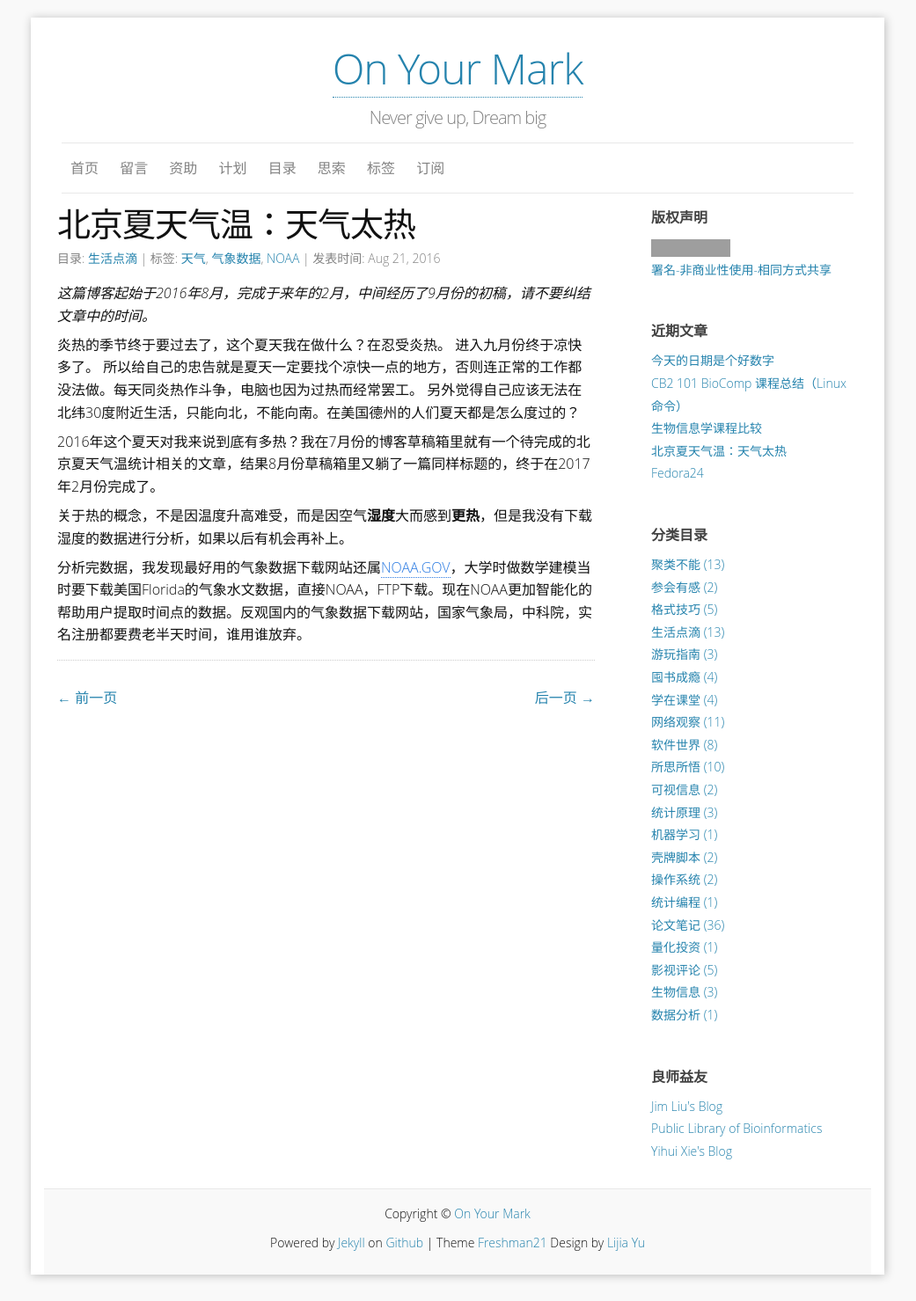
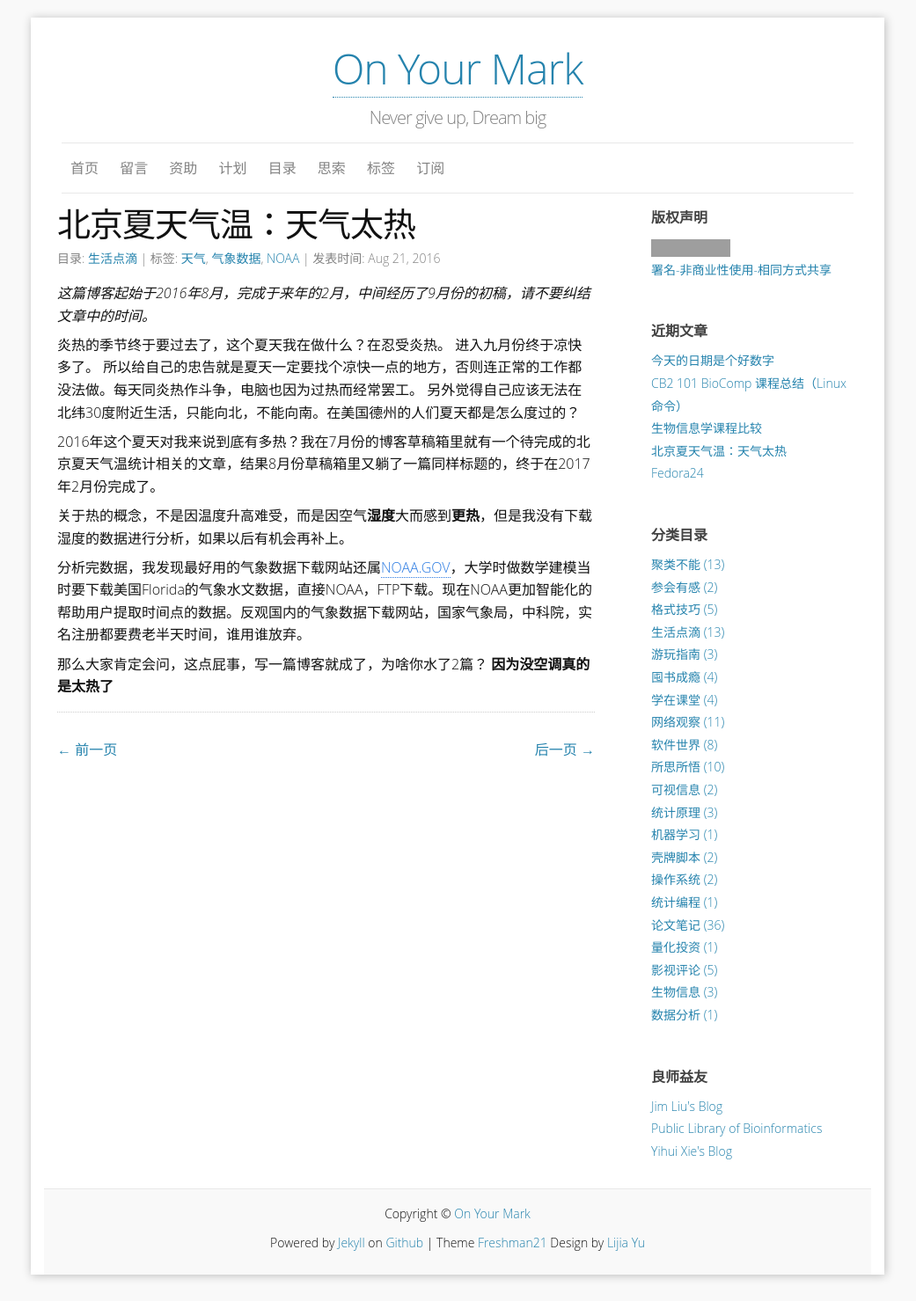
Before and after one commit to yulijia/cn, a Jekyll site: the page built from _posts/2016-08-21-weather-in-Beijing-II.md, in a window 1280 px wide. Shown: the whole page at 88% size, without its empty margins (120-1161 px from the left). Built offline with Jekyll 4.4.1, drawn with Linux system fonts in a browser that asks for light colours; some web fonts are replaced; comment, search, counter and statistics services are not loaded; grey boxes are pictures that could not be loaded.

Commit message:
update(content): ture story about my feeling

```diff
--- a/_posts/2016-08-21-weather-in-Beijing-II.md
+++ b/_posts/2016-08-21-weather-in-Beijing-II.md
@@ -22,3 +22,6 @@ tags:
 关于热的概念，不是因温度升高难受，而是因空气**湿度**大而感到**更热**，但是我没有下载湿度的数据进行分析，如果以后有机会再补上。
 
 分析完数据，我发现最好用的气象数据下载网站还属[NOAA.GOV](https://www.ncdc.noaa.gov)，大学时做数学建模当时要下载美国Florida的气象水文数据，直接NOAA，FTP下载。现在NOAA更加智能化的帮助用户提取时间点的数据。反观国内的气象数据下载网站，国家气象局，中科院，实名注册都要费老半天时间，谁用谁放弃。
+
+那么大家肯定会问，这点屁事，写一篇博客就成了，为啥你水了2篇？
+**因为没空调真的是太热了**
```
